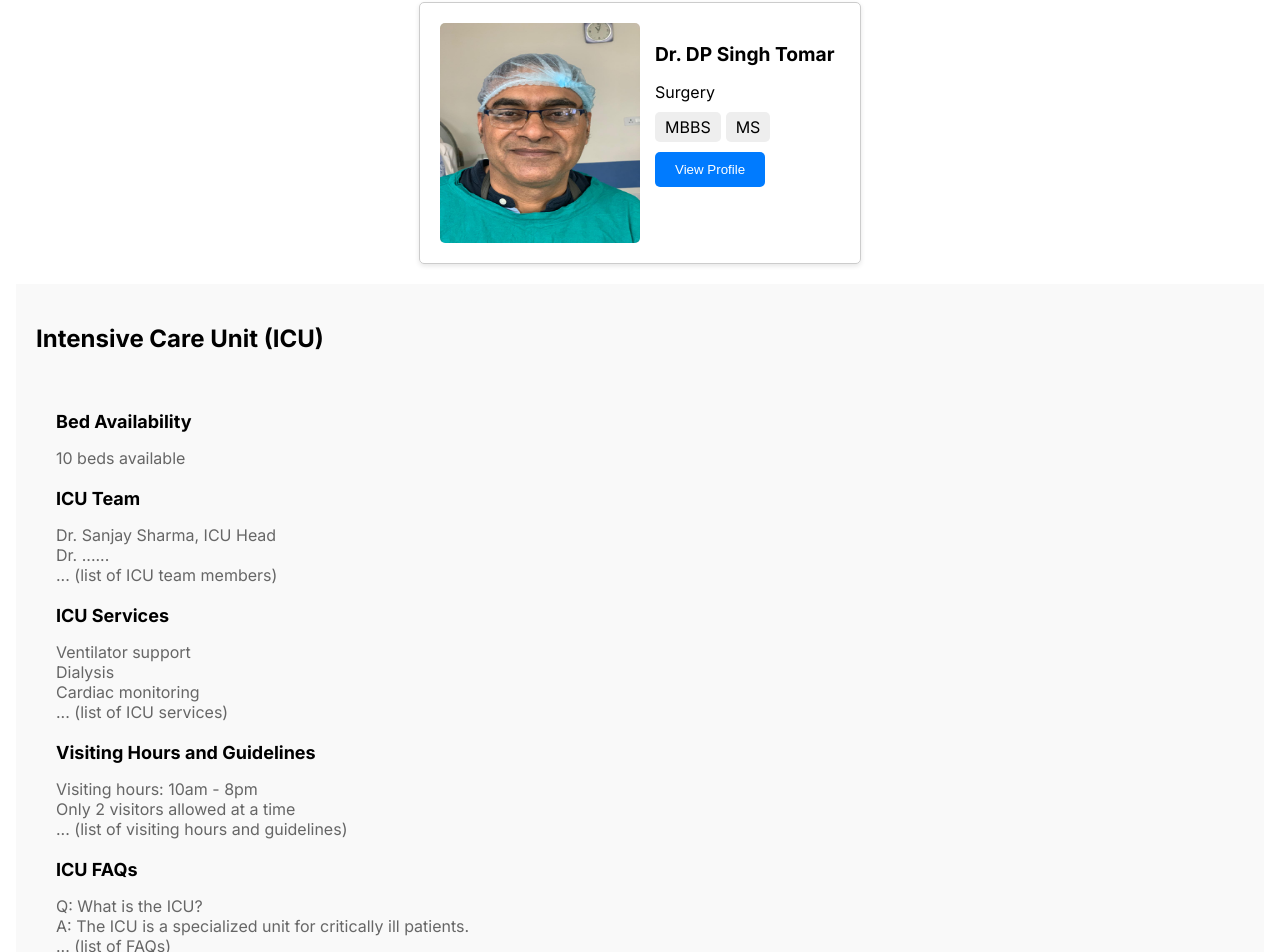
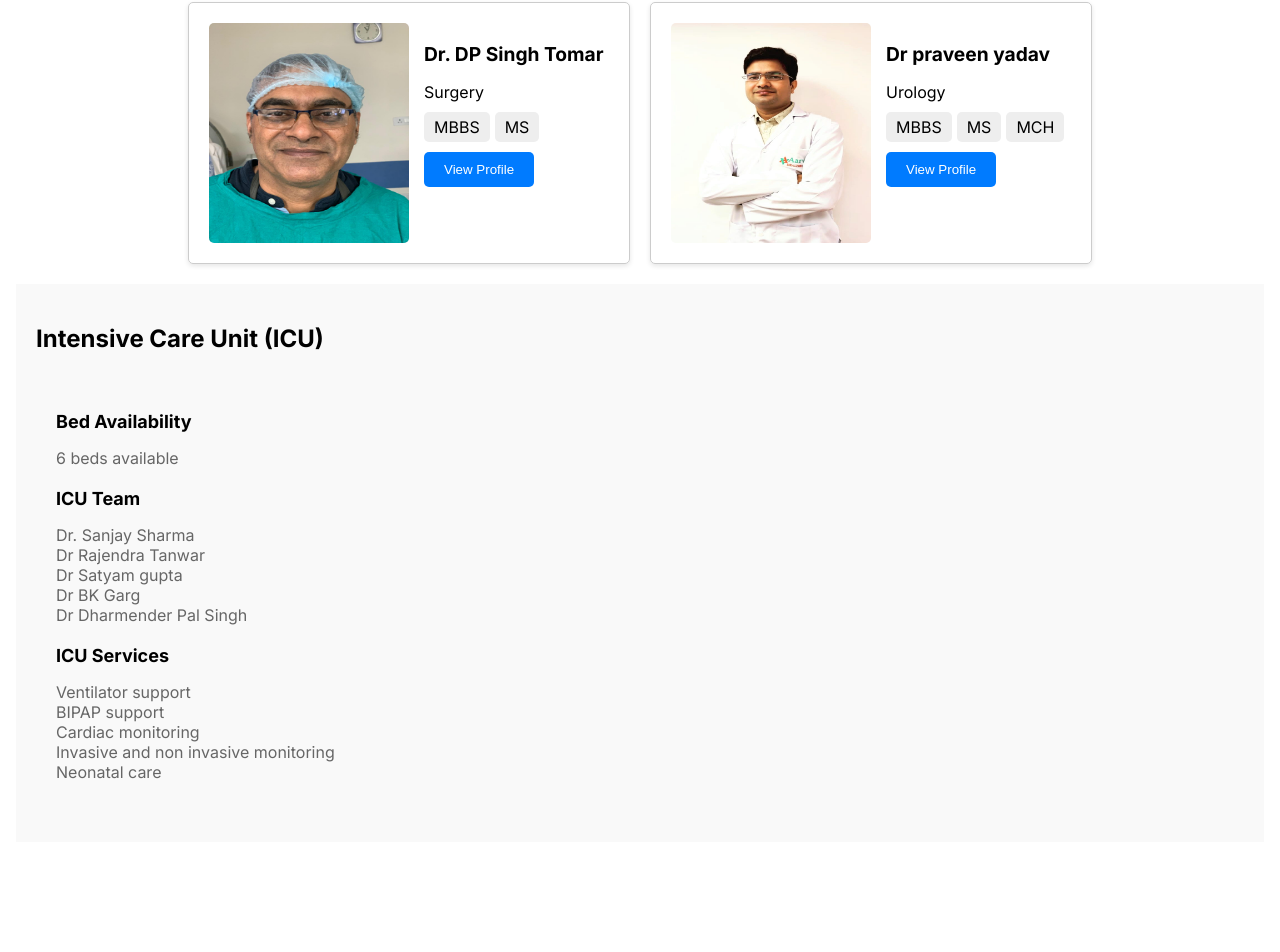
Before and after one commit to deepank7/vinayak-hospital, a Next.js app: page / in a window 1280 px wide. Shown: the part 4403-5355 px from the top of the page. After the commit the page ends 5281 px from the top, so only its background shows below. Built offline with nearby package versions, Linux system fonts and the light colour scheme.

Commit message:
Add doctor and ICU details

```diff
--- a/components/ICUSection.tsx
+++ b/components/ICUSection.tsx
@@ -1,4 +1,4 @@
-import React from 'react';
+import React from "react";
 import styled from "styled-components";
 
 const SectionWrapper = styled.div`
@@ -35,16 +35,20 @@ const ICUSectionComponent = () => {
       <ICUContent>
         <ICUSection>
           <ICUTitle>Bed Availability</ICUTitle>
-          <ICUParagraph>10 beds available</ICUParagraph>
+          <ICUParagraph>6 beds available</ICUParagraph>
         </ICUSection>
         <ICUSection>
           <ICUTitle>ICU Team</ICUTitle>
           <ICUParagraph>
-            Dr. Sanjay Sharma, ICU Head
+            Dr. Sanjay Sharma
             <br />
-            Dr. ......
+            Dr Rajendra Tanwar
             <br />
-            ... (list of ICU team members)
+            Dr Satyam gupta
+            <br />
+            Dr BK Garg
+            <br />
+            Dr Dharmender Pal Singh
           </ICUParagraph>
         </ICUSection>
         <ICUSection>
@@ -52,31 +56,13 @@ const ICUSectionComponent = () => {
           <ICUParagraph>
             Ventilator support
             <br />
-            Dialysis
+            BIPAP support
             <br />
             Cardiac monitoring
             <br />
-            ... (list of ICU services)
-          </ICUParagraph>
-        </ICUSection>
-        <ICUSection>
-          <ICUTitle>Visiting Hours and Guidelines</ICUTitle>
-          <ICUParagraph>
-            Visiting hours: 10am - 8pm
+            Invasive and non invasive monitoring
             <br />
-            Only 2 visitors allowed at a time
-            <br />
-            ... (list of visiting hours and guidelines)
-          </ICUParagraph>
-        </ICUSection>
-        <ICUSection>
-          <ICUTitle>ICU FAQs</ICUTitle>
-          <ICUParagraph>
-            Q: What is the ICU?
-            <br />
-            A: The ICU is a specialized unit for critically ill patients.
-            <br />
-            ... (list of FAQs)
+            Neonatal care
           </ICUParagraph>
         </ICUSection>
       </ICUContent>
--- a/components/Profile.tsx
+++ b/components/Profile.tsx
@@ -97,7 +97,7 @@ const Profile: React.FC<ProfileProps> = () => {
         <Text>
           Join us in our Journey as we shape Healthcare for a better tomorrow.
         </Text>
-        <Link href={`/profile/14`}>
+        <Link href={`/profile/15`}>
         <ViewProfileButton>View Profile</ViewProfileButton>
         </Link>
       </ProfileContent>
--- a/components/Team.tsx
+++ b/components/Team.tsx
@@ -183,6 +183,13 @@ const Team: React.FC = () => {
       qualifications: ["MBBS", "MS"],
       image: "/Dr-DP-Singh.jpeg",
     },
+    {
+      id: 14,
+      name: "Dr praveen yadav ",
+      speciality: "Urology",
+      qualifications: ["MBBS", "MS", "MCH"],
+      image: "/Dr-Praveen-Yadav.jpeg",
+    },
   ];
 
   return (
```
Also changed, not shown: app/profile/[slug]/page.tsx (+7 -0 lines), public/Dr-Praveen-Yadav.jpeg (added).
